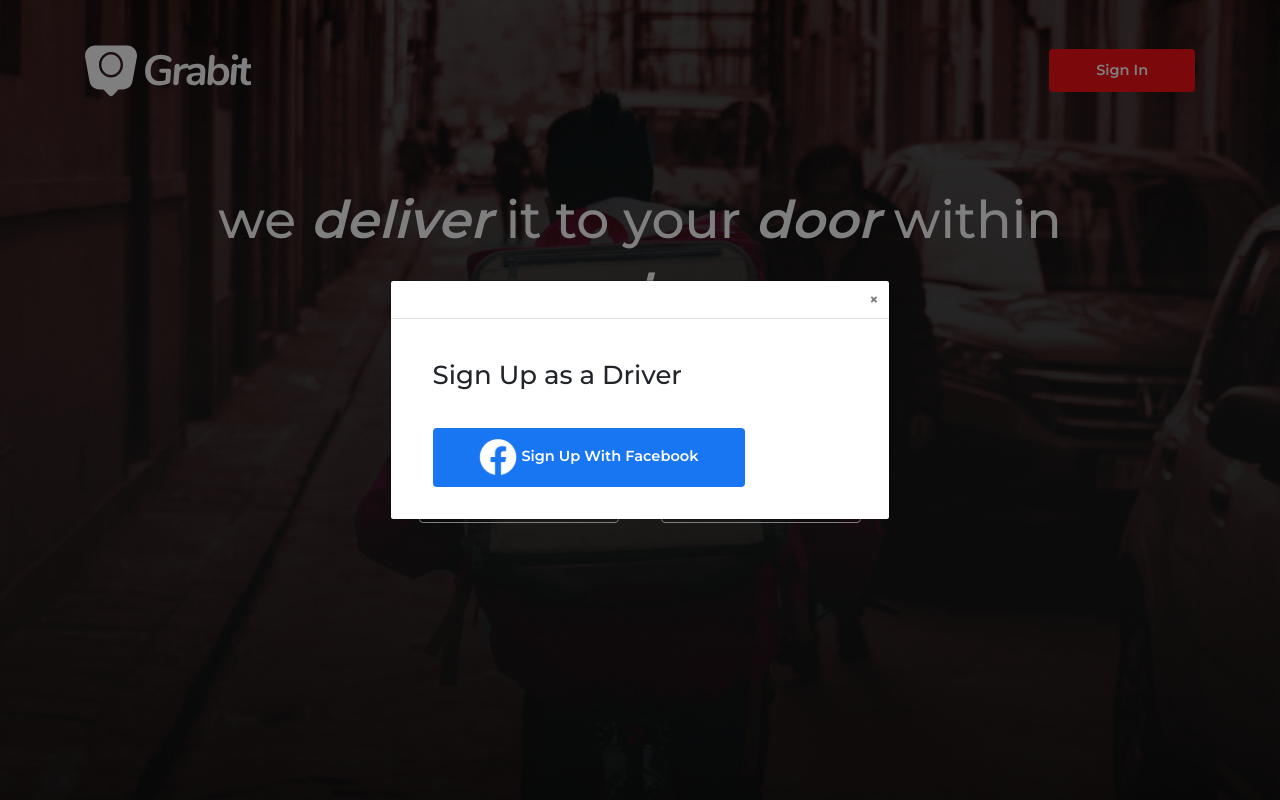
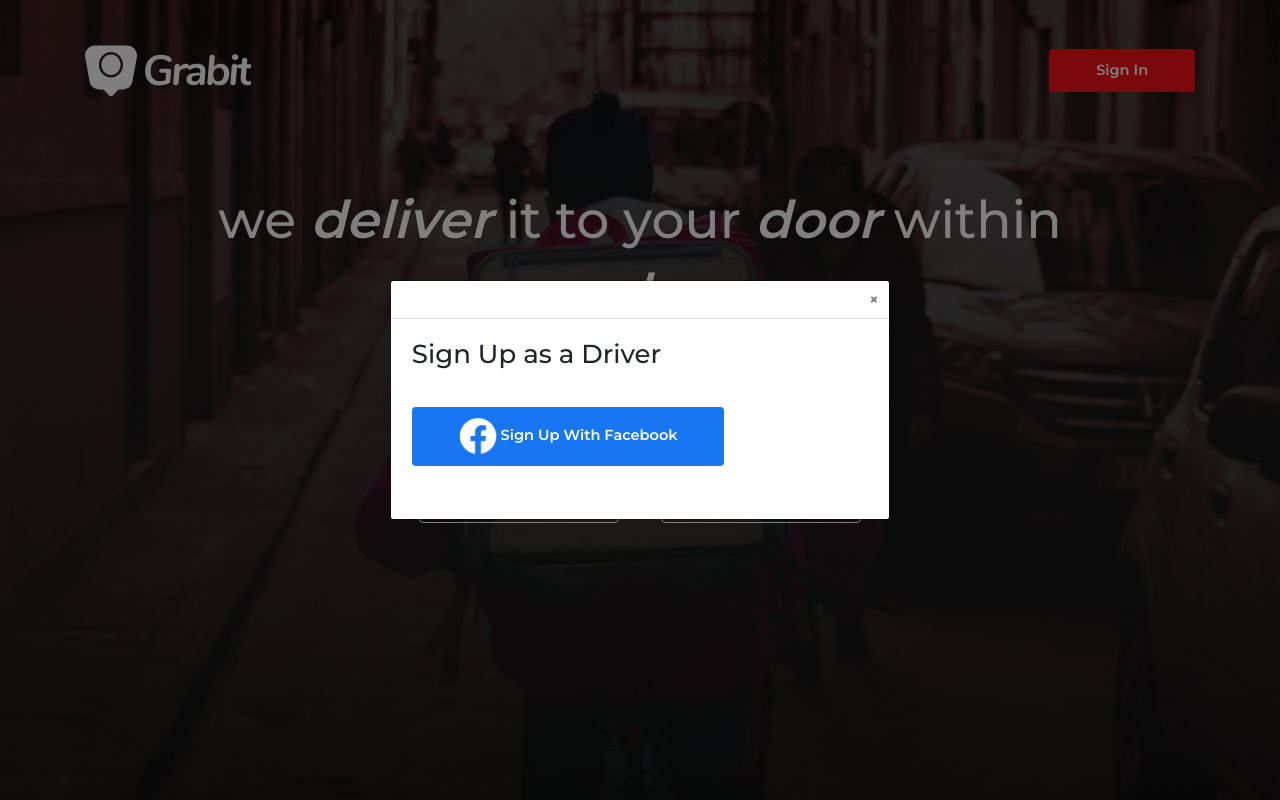
Before and after one commit to thedentist89/Grabit, a React (Create React App) app: page / in a window 1280 px wide. Both pictures are taken after a click on the button "Sign Up as Driver". Shown: the top 800 px of the page. Built offline with nearby package versions, Linux system fonts and the light colour scheme.

Commit message:
Add minor fixes

```diff
--- a/src/components/Header.jsx
+++ b/src/components/Header.jsx
@@ -51,7 +51,7 @@ const Header = () => {
         centered
       >
         <Modal.Header closeButton />
-        <Modal.Body style={{ padding: '4rem' }}>
+        <Modal.Body style={{ padding: '2rem' }}>
           <h1 className="pb-5">Sign Up as a Custumer</h1>
           <button className={styles['button-blue']} type="button">
             <img src={facebook} alt="facebook logo"></img> Sign Up With Facebook
@@ -66,7 +66,7 @@ const Header = () => {
         centered
       >
         <Modal.Header closeButton />
-        <Modal.Body style={{ height: 200, padding: '4rem' }}>
+        <Modal.Body dialogClassName="modal-100w" style={{ height: 200, padding: '2rem' }}>
           <h1 className="pb-5">Sign Up as a Driver</h1>
           <button className={styles['button-blue']} type="button">
             <img src={facebook} alt="facebook logo"></img> Sign Up With Facebook
--- a/src/styles/Header.module.css
+++ b/src/styles/Header.module.css
@@ -5,6 +5,10 @@
   background-position: center;
   background-size: cover;
   padding-top: 4rem;
+}
+
+.modal {
+  width: 90vw;
 }
 
 .nav {
```
